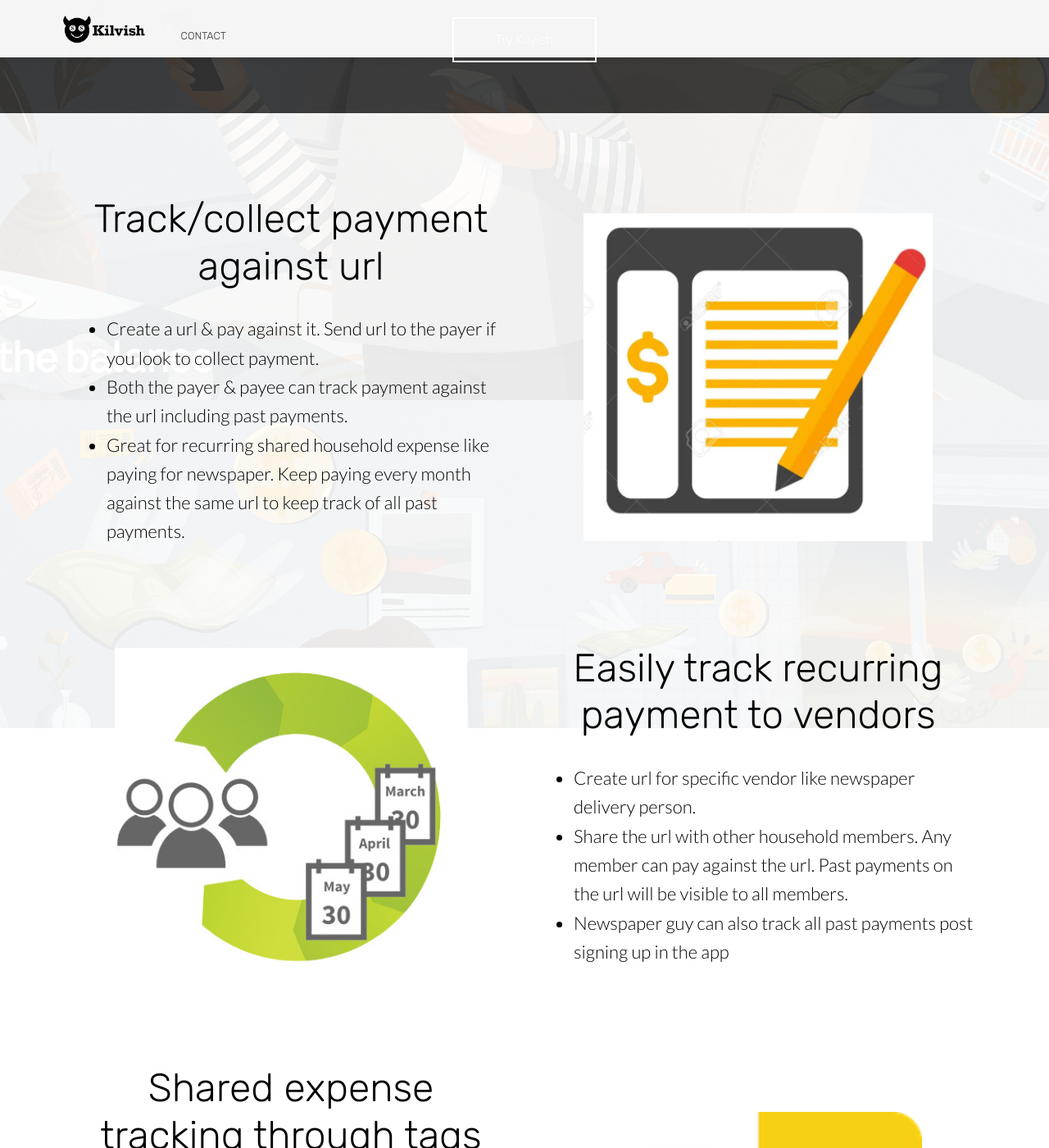
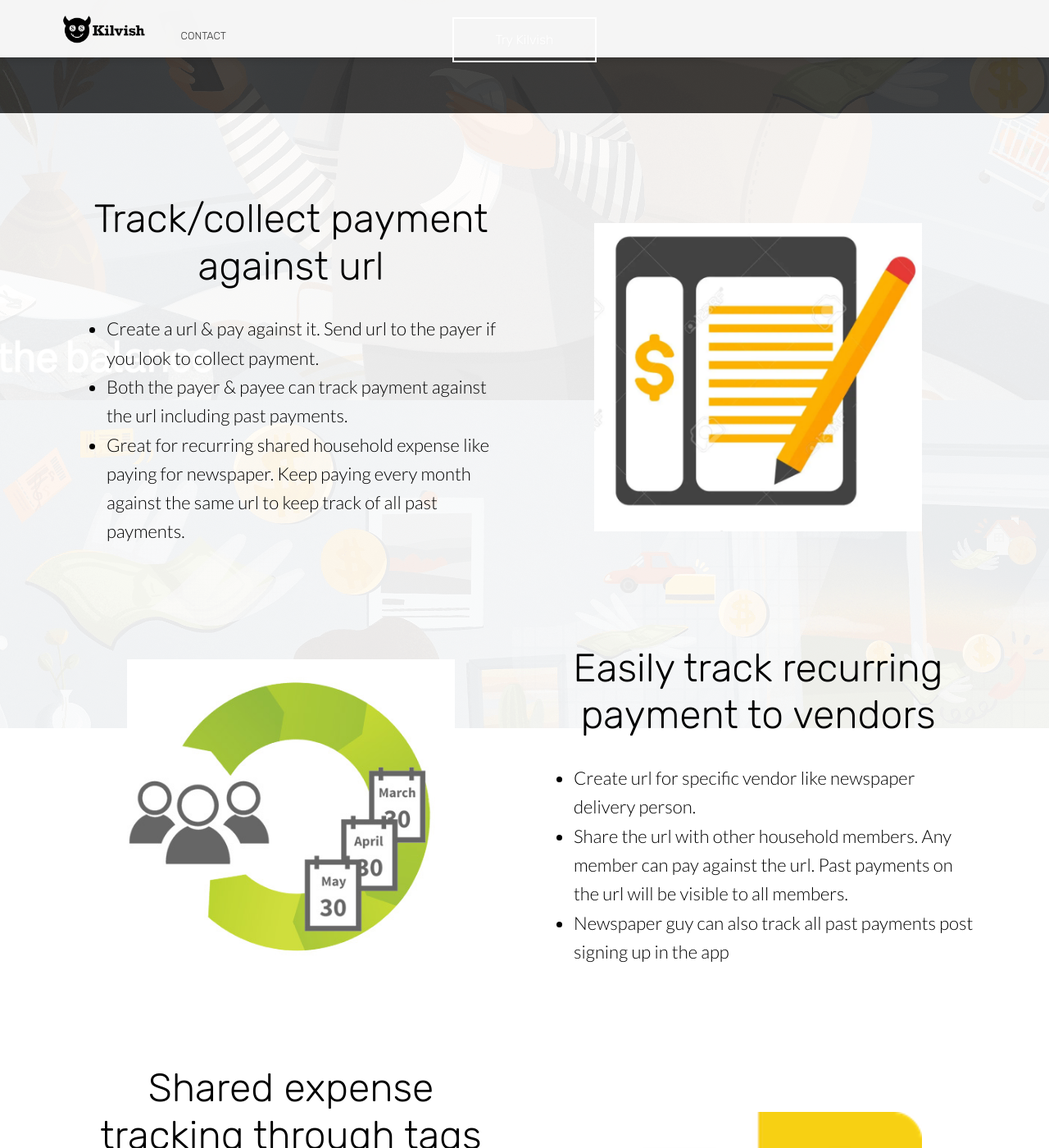
Before and after one commit to tamraj-kilvish/tamraj-kilvish.github.io, a Jekyll site: the page built from index.html, in a window 1280 px wide and 1400 px high, scrolled down 512 px. Shown: the whole window at 82% size. Built offline with Jekyll 4.4.1, drawn with Linux system fonts in a browser that asks for light colours; nearby versions of some CDN libraries.

Commit message:
fixed image size on landing page

```diff
--- a/_sass/layout.scss
+++ b/_sass/layout.scss
@@ -99,8 +99,8 @@ header {
 }
 
 .info img {
-  max-height: 650px;
-  height: 400px;
+  max-width: 400px;
+  width: 100%;
 }
 
 .info {
```
